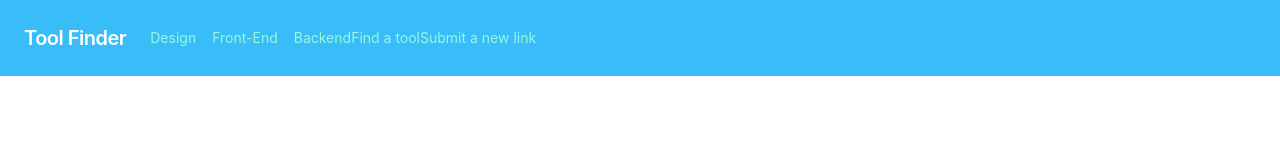
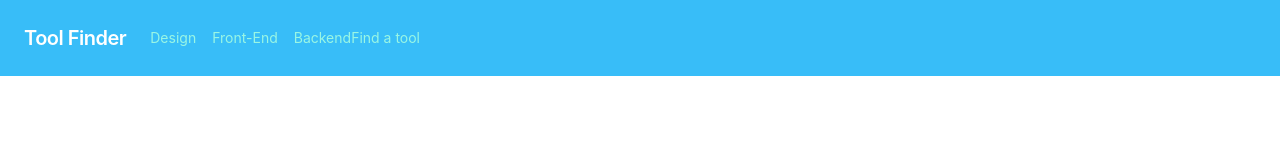
Before and after one commit to DanielekPark/FELD, a Next.js app: page /results in a window 1280 px wide. Shown: the top 160 px of the page. Built offline with nearby package versions, Linux system fonts and the light colour scheme.

Commit message:
removed link for submitting new links

```diff
--- a/components/Nav.tsx
+++ b/components/Nav.tsx
@@ -56,12 +56,12 @@ const Nav: FC = () => {
             Find a tool
           </a>
           </Link>
-          <Link href='/newLink'>
+          {/* <Link href='/newLink'>
           <a
             className='block mt-4 lg:inline-block lg:mt-0 text-teal-200 hover:text-white'
           >
             Submit a new link
-          </a></Link>
+          </a></Link>           */}
         </div>
       </div>
     </nav>
```
